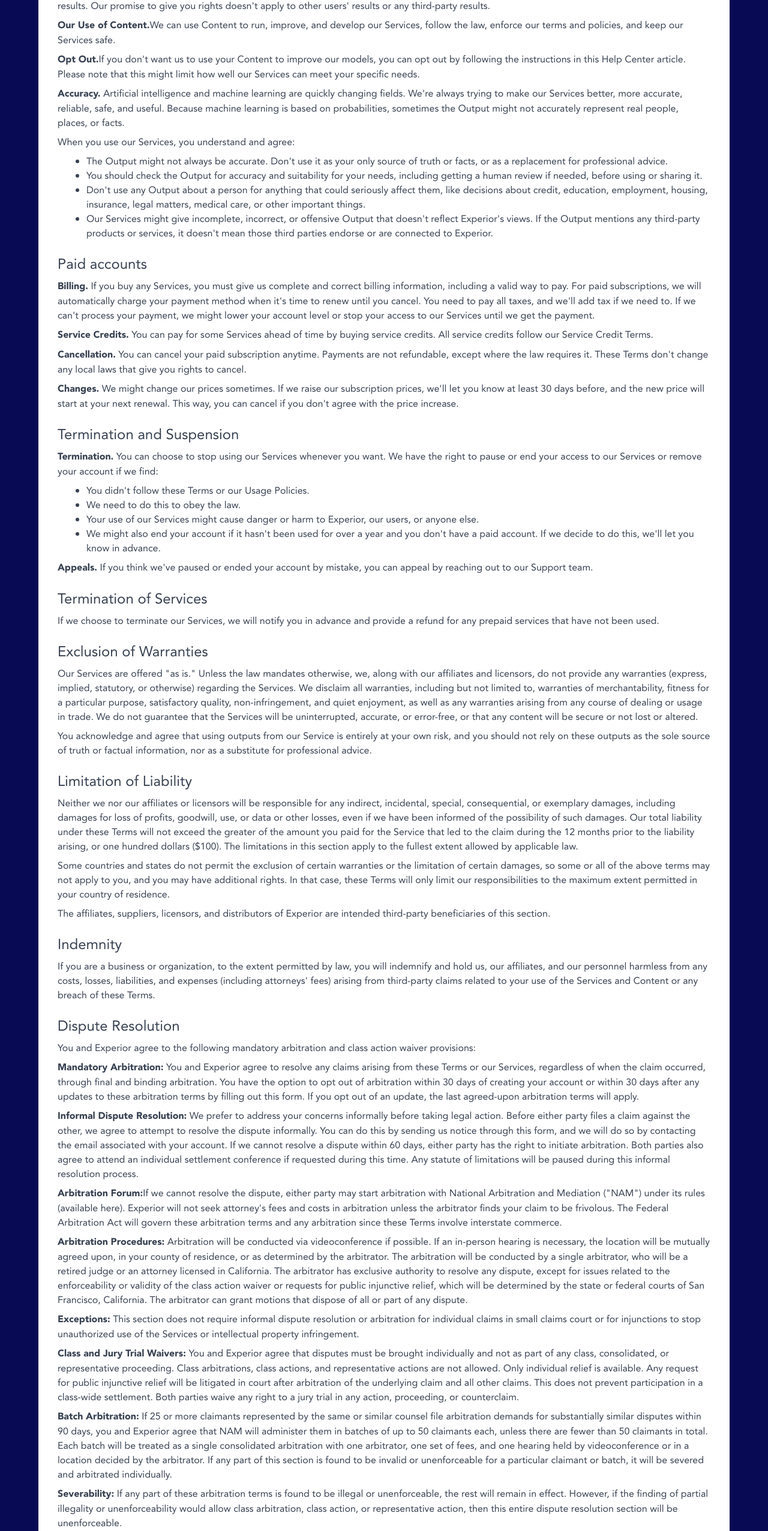
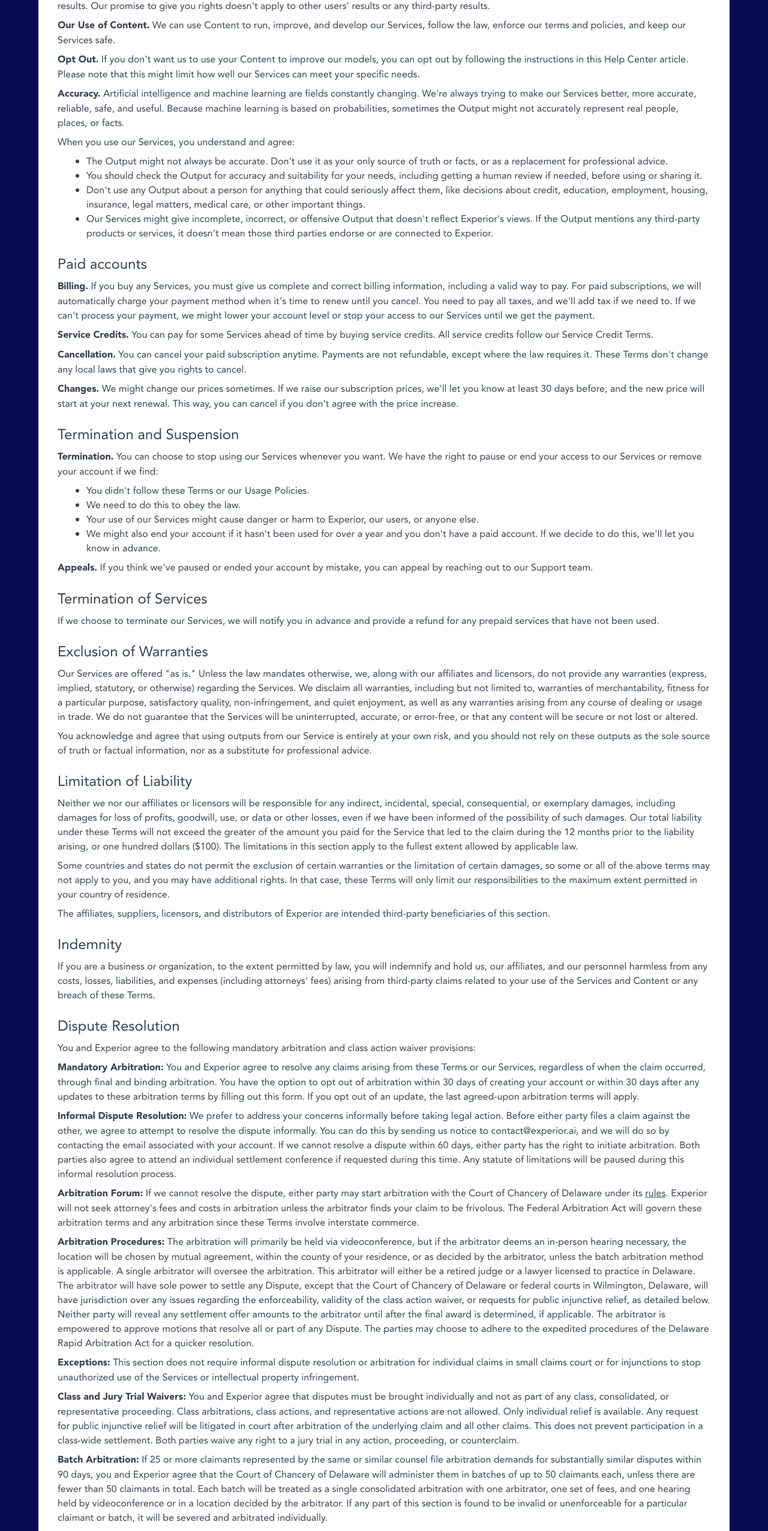
Before and after one commit to fabioferreira3/experior-website, a Next.js app: page /terms-of-use in a window 1280 px wide. Shown: the part 1310-3862 px from the top of the page at 60% size. Built offline with nearby package versions, Linux system fonts and the light colour scheme.

Commit message:
updated terms

```diff
--- a/src/pages/terms-of-use.tsx
+++ b/src/pages/terms-of-use.tsx
@@ -100,15 +100,15 @@
             intelligence work, the Output might not be unique, and other users might get similar
             results. Our promise to give you rights doesn&apos;t apply to other users&apos;
             results or any third-party results.</p>
-            <p><span className="font-bold">Our Use of Content.</span>We can use Content
+            <p><span className="font-bold">Our Use of Content.</span> We can use Content
             to run, improve, and develop our Services, follow the law, enforce our terms and
             policies, and keep our Services safe.</p>
-            <p><span className="font-bold">Opt Out.</span>If you don&apos;t want us to use your Content
+            <p><span className="font-bold">Opt Out.</span> If you don&apos;t want us to use your Content
             to improve our models, you can opt out by following the instructions in this Help
             Center article. Please note that this might limit how well our Services can meet
             your specific needs.</p>
             <p><span className="font-bold">Accuracy.</span> Artificial intelligence and machine learning
-            are quickly changing fields. We&apos;re always trying to make our Services better, more accurate,
+            are fields constantly changing. We&apos;re always trying to make our Services better, more accurate,
             reliable, safe, and useful. Because machine learning is based on probabilities,
             sometimes the Output might not accurately represent real people, places, or facts.</p>
             <p>When you use our Services, you understand and agree:</p>
@@ -189,12 +189,12 @@
           <h2 className="text-2xl font-medium">Dispute Resolution</h2>
           <p>You and Experior agree to the following mandatory arbitration and class action waiver provisions:</p>
           <p><span className="font-bold">Mandatory Arbitration:</span> You and Experior agree to resolve any claims arising from these Terms or our Services, regardless of when the claim occurred, through final and binding arbitration. You have the option to opt out of arbitration within 30 days of creating your account or within 30 days after any updates to these arbitration terms by filling out this form. If you opt out of an update, the last agreed-upon arbitration terms will apply.</p>
-          <p><span className="font-bold">Informal Dispute Resolution:</span> We prefer to address your concerns informally before taking legal action. Before either party files a claim against the other, we agree to attempt to resolve the dispute informally. You can do this by sending us notice through this form, and we will do so by contacting the email associated with your account. If we cannot resolve a dispute within 60 days, either party has the right to initiate arbitration. Both parties also agree to attend an individual settlement conference if requested during this time. Any statute of limitations will be paused during this informal resolution process.</p>
-          <p><span className="font-bold">Arbitration Forum:</span>If we cannot resolve the dispute, either party may start arbitration with National Arbitration and Mediation (&quot;NAM&quot;) under its rules (available here). Experior will not seek attorney&apos;s fees and costs in arbitration unless the arbitrator finds your claim to be frivolous. The Federal Arbitration Act will govern these arbitration terms and any arbitration since these Terms involve interstate commerce.</p>
-          <p><span className="font-bold">Arbitration Procedures:</span> Arbitration will be conducted via videoconference if possible. If an in-person hearing is necessary, the location will be mutually agreed upon, in your county of residence, or as determined by the arbitrator. The arbitration will be conducted by a single arbitrator, who will be a retired judge or an attorney licensed in California. The arbitrator has exclusive authority to resolve any dispute, except for issues related to the enforceability or validity of the class action waiver or requests for public injunctive relief, which will be determined by the state or federal courts of San Francisco, California. The arbitrator can grant motions that dispose of all or part of any dispute.</p>
+          <p><span className="font-bold">Informal Dispute Resolution:</span> We prefer to address your concerns informally before taking legal action. Before either party files a claim against the other, we agree to attempt to resolve the dispute informally. You can do this by sending us notice to contact@experior.ai, and we will do so by contacting the email associated with your account. If we cannot resolve a dispute within 60 days, either party has the right to initiate arbitration. Both parties also agree to attend an individual settlement conference if requested during this time. Any statute of limitations will be paused during this informal resolution process.</p>
+          <p><span className="font-bold">Arbitration Forum:</span> If we cannot resolve the dispute, either party may start arbitration with the Court of Chancery of Delaware under its <a className="underline" target="_blank" href="https://courts.delaware.gov/forms/download.aspx?id=160908">rules</a>. Experior will not seek attorney&apos;s fees and costs in arbitration unless the arbitrator finds your claim to be frivolous. The Federal Arbitration Act will govern these arbitration terms and any arbitration since these Terms involve interstate commerce.</p>
+          <p><span className="font-bold">Arbitration Procedures:</span> The arbitration will primarily be held via videoconference, but if the arbitrator deems an in-person hearing necessary, the location will be chosen by mutual agreement, within the county of your residence, or as decided by the arbitrator, unless the batch arbitration method is applicable. A single arbitrator will oversee the arbitration. This arbitrator will either be a retired judge or a lawyer licensed to practice in Delaware. The arbitrator will have sole power to settle any Dispute, except that the Court of Chancery of Delaware or federal courts in Wilmington, Delaware, will have jurisdiction over any issues regarding the enforceability, validity of the class action waiver, or requests for public injunctive relief, as detailed below. Neither party will reveal any settlement offer amounts to the arbitrator until after the final award is determined, if applicable. The arbitrator is empowered to approve motions that resolve all or part of any Dispute. The parties may choose to adhere to the expedited procedures of the Delaware Rapid Arbitration Act for a quicker resolution.</p>
           <p><span className="font-bold">Exceptions:</span> This section does not require informal dispute resolution or arbitration for individual claims in small claims court or for injunctions to stop unauthorized use of the Services or intellectual property infringement.</p>
           <p><span className="font-bold">Class and Jury Trial Waivers:</span> You and Experior agree that disputes must be brought individually and not as part of any class, consolidated, or representative proceeding. Class arbitrations, class actions, and representative actions are not allowed. Only individual relief is available. Any request for public injunctive relief will be litigated in court after arbitration of the underlying claim and all other claims. This does not prevent participation in a class-wide settlement. Both parties waive any right to a jury trial in any action, proceeding, or counterclaim.</p>
-          <p><span className="font-bold">Batch Arbitration:</span> If 25 or more claimants represented by the same or similar counsel file arbitration demands for substantially similar disputes within 90 days, you and Experior agree that NAM will administer them in batches of up to 50 claimants each, unless there are fewer than 50 claimants in total. Each batch will be treated as a single consolidated arbitration with one arbitrator, one set of fees, and one hearing held by videoconference or in a location decided by the arbitrator. If any part of this section is found to be invalid or unenforceable for a particular claimant or batch, it will be severed and arbitrated individually.</p>
+          <p><span className="font-bold">Batch Arbitration:</span> If 25 or more claimants represented by the same or similar counsel file arbitration demands for substantially similar disputes within 90 days, you and Experior agree that the Court of Chancery of Delaware will administer them in batches of up to 50 claimants each, unless there are fewer than 50 claimants in total. Each batch will be treated as a single consolidated arbitration with one arbitrator, one set of fees, and one hearing held by videoconference or in a location decided by the arbitrator. If any part of this section is found to be invalid or unenforceable for a particular claimant or batch, it will be severed and arbitrated individually.</p>
           <p><span className="font-bold">Severability:</span> If any part of these arbitration terms is found to be illegal or unenforceable, the rest will remain in effect. However, if the finding of partial illegality or unenforceability would allow class arbitration, class action, or representative action, then this entire dispute resolution section will be unenforceable.</p>
           </div>
           <div className="flex flex-col gap-2">
```
